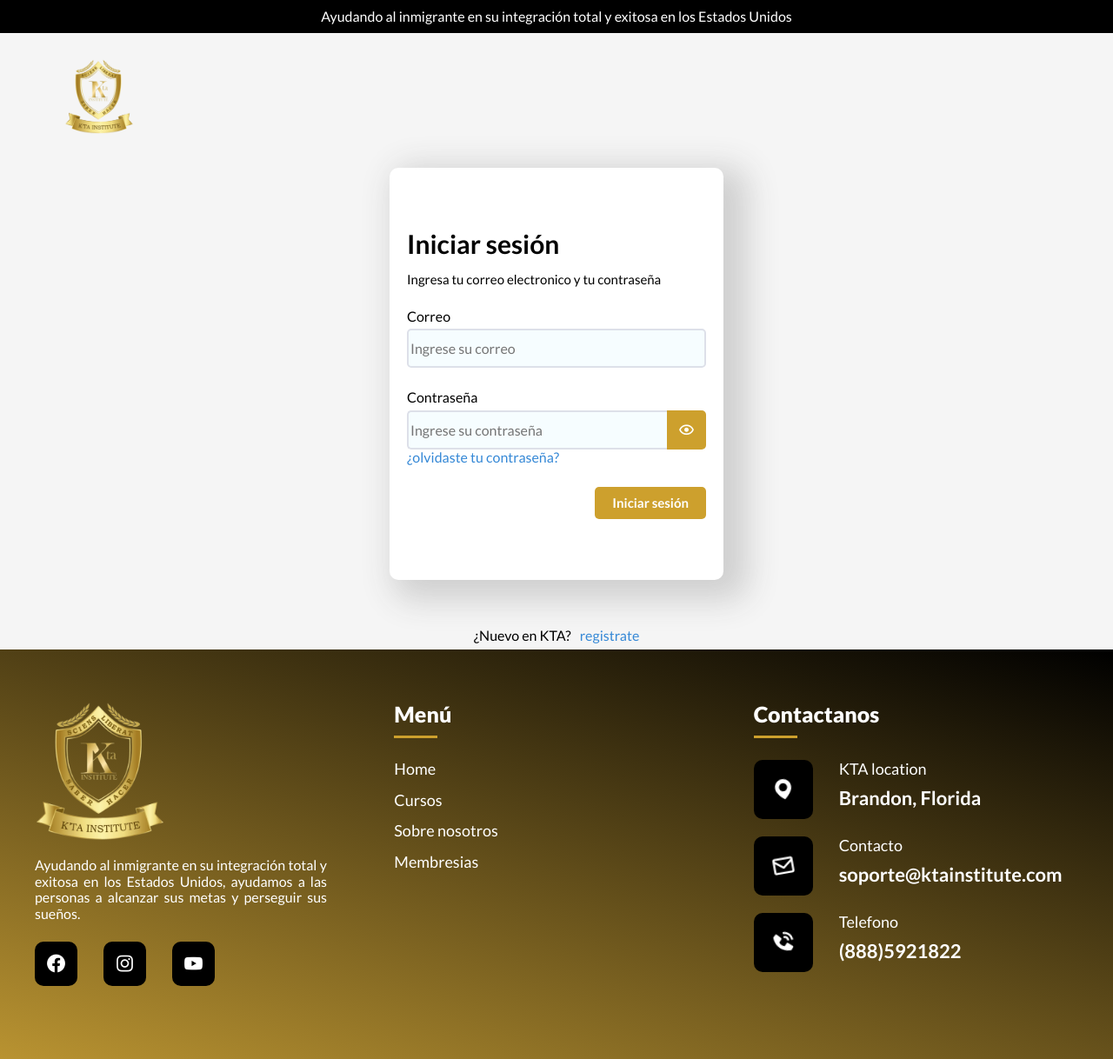
After one commit to joelAIbarraDino/KTAInstitutePlatform, a PHP site: template app/Views/pages_account/signin.php in a window 1280 px wide. The commit adds this page. Shown: the whole page at 87% size. Run offline with PHP 8.4, Linux system fonts and the light colour scheme; the template is opened without the code that fills it, so the values that code supplies are empty.

Commit message:
reorganizacion de archivos en paginas y header con diferentes versiones

```diff
--- a/app/Views/components/header.php
+++ b/app/Views/components/header.php
@@ -1,4 +1,6 @@
-<header>
+<?php if($title === "Inicio"):?>
+
+    <header class="main-header">
         <div class="header-top">
                 <p class="header-top__msg">Ayudando al inmigrante en su integración total y exitosa en los Estados Unidos</p>
                 <a class="header-top__login-btn" href="/login"><i class='bx bxs-user'></i>iniciar sesión</a>
@@ -93,5 +95,20 @@
                 <a class="contact__tel" href=""><i class='bx bxs-phone-call bx-tada' ></i> (888)5921822</a>
             </div>
         </div>
+    </header>
 
+<?php else:?>
+
+    <header class="login-header">
+        <div class="header-top">
+                <p class="header-top__msg">Ayudando al inmigrante en su integración total y exitosa en los Estados Unidos</p>
+        </div>
+
+        <div class="header-bottom">
+            <a href="/">
+                <img src="/assets/images/logoKTA.jpg" alt="logo de KTA">
+            </a>
+        </div>
     </header>
+
+<?php endif;?>
--- /dev/null
+++ b/app/Views/pages_account/signin.php
@@ -0,0 +1,48 @@
+<?php include_once __DIR__.'/../components/header.php'; ?>
+
+<section class="login">
+    <form method="post" class="form login-cont">
+        <legend class="form__title">Iniciar sesión</legend>
+
+        <p class="form__instructions">Ingresa tu correo electronico y tu contraseña</p>
+
+        <div class="form__input">
+            <label for="email">Correo</label>
+            <input
+                type="email"
+                name="email"
+                id="email"
+                class="field"
+                placeholder="Ingrese su correo"
+            >
+        </div>
+
+        <div class="form__input">
+            <label for="password">Contraseña</label>
+
+            <div class="icon-right">
+                <input
+                    type="password"
+                    name="password"
+                    id="password"
+                    class="field"
+                    placeholder="Ingrese su contraseña"
+                >
+                <i class='bx bx-show is-btn'></i>
+            </div>
+        </div>
+
+        <a href="/forgot" class="enlace-forgot">¿olvidaste tu contraseña?</a>
+
+
+        <div class="submit-right">
+            <input class="submit" type="submit" value="Iniciar sesión">
+        </div>
+
+    </form>
+
+    <a class="login-signin"href="/sign-in">¿Nuevo en KTA?<span>Registrate</span></a>
+</section>
+
+
+<?php include_once __DIR__.'/../components/footer.php'; ?>
--- a/src/js/noInspect.js
+++ b/src/js/noInspect.js
@@ -1,3 +1,8 @@
 (function(){
     document.addEventListener('contextmenu', event => event.preventDefault());
+
+    document.addEventListener("copy", function(event){
+        event.clipboardData.setData("text/plain", "No se permite copiar en esta página web");
+        event.preventDefault();
+    }, false);
 })();
--- a/src/scss/components/_form.scss
+++ b/src/scss/components/_form.scss
@@ -5,7 +5,7 @@
     -webkit-box-shadow: 16px 11px 37px 12px rgba(207,207,207,1);
     -moz-box-shadow: 16px 11px 37px 12px rgba(207,207,207,1);
     box-shadow: 16px 11px 37px 12px rgba(207,207,207,1);
-
+    background-color: v.$blanco;
     border-radius: 1rem;
     padding: 3rem;
 
--- a/src/scss/layout/_header.scss
+++ b/src/scss/layout/_header.scss
@@ -1,5 +1,7 @@
 @use 'base/variables' as v;
 @use 'base/mixins' as m;
+
+.main-header{
 
     .header-top{
         background-color: v.$negro;
@@ -354,3 +356,31 @@
             }
         }
     }
+}
+
+.login-header{
+
+    background-color: v.$fondo_claro;
+    .header-top{
+        background-color: v.$negro;
+        padding: 1rem 1.5rem;
+        p{
+            color: v.$blanco;
+            margin: 0;
+            font-size: 1.6rem;
+            text-align: center ;
+        }
+    }
+
+    .header-bottom{
+        background-color: v.$fondo_claro;
+        width: 90%;
+        padding: 3rem 1rem;
+        margin: 0 auto;
+
+        img{
+            width: 8rem;
+        }
+    }
+
+}
--- a/src/scss/pages/_login.scss
+++ b/src/scss/pages/_login.scss
@@ -1,13 +1,5 @@
 @use 'base/variables' as v;
 @use 'base/mixins' as m;
-
-.login-header{
-    padding: 2rem 5rem;
-    background-color: v.$fondo_claro;
-    img{
-        width: 8rem;
-    }
-}
 
 .login{
     min-height: 70vh;
@@ -41,8 +33,10 @@
     }
 
     &-signin{
+        margin-top: 1.5rem;
         color: v.$negro;
         font-size: 1.6rem;
+        text-align: center;
 
         span{
             color: v.$azul;
```
Also changed, not shown: app/Controllers/AccountController.php (added, +25 -0 lines), app/Controllers/PagesController.php (+1 -14 lines), app/Views/pages_account/forgot.php (added, +32 -0 lines), app/Views/pages_account/login.php (renamed from app/Views/publicPages/login.php, +2 -6 lines), public/index.php (+8 -2 lines), app/Views/pages_public/index.php (renamed from app/Views/publicPages/index.php), public/assets/css/app.css, public/assets/js/noInspect.js, 1 other file. Lines whose indentation alone changed are shown as unchanged.
